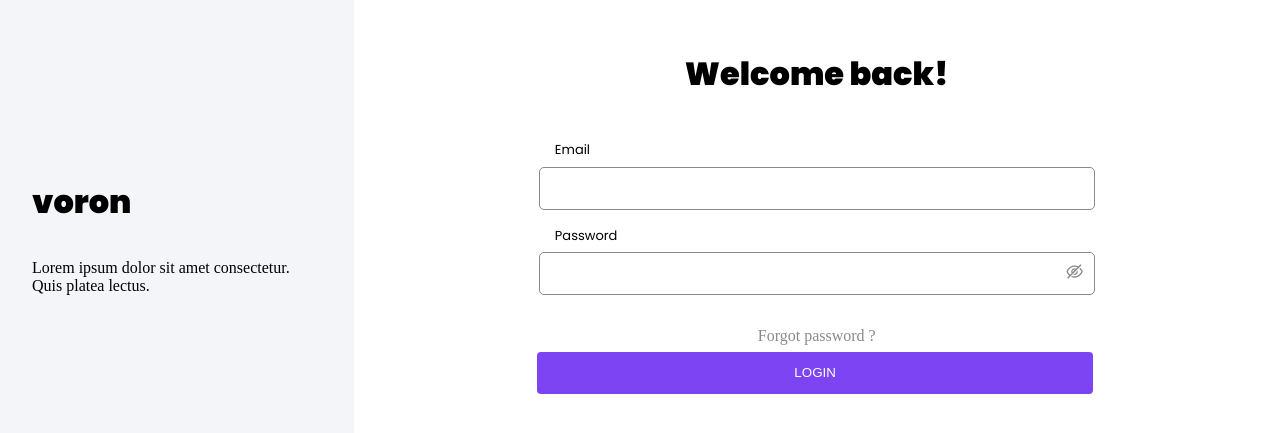
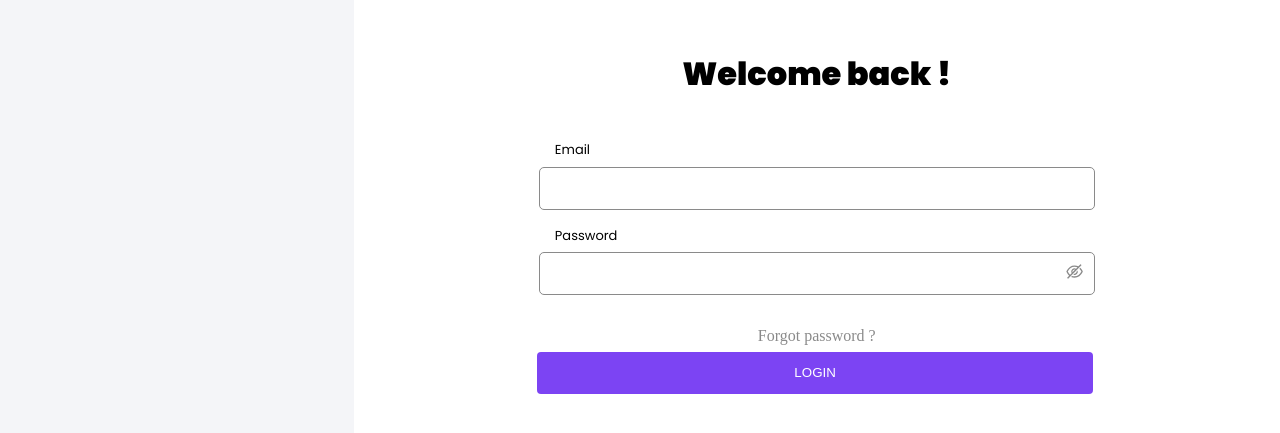
Before and after one commit to vrn-sh/erp, a React (Vite) app in the folder web/: page /login in a window 1280 px wide. Shown: the part 177-610 px from the top of the page. Built offline with nearby package versions, Linux system fonts and the light colour scheme.

Commit message:
fix(web): removing lorem-ipsum on login page

```diff
--- a/web/src/pages/Login/Login.tsx
+++ b/web/src/pages/Login/Login.tsx
@@ -74,21 +74,12 @@ export default function Login() {
 
     return (
         <section className="login-container">
-            <div className="login-text" id="login-text">
-                <div>
-                    <h2>voron</h2>
-                    <h1>{import.meta.env.VITE_REACT_APP_SLOGAN}</h1>
-                    <span className="no-bold">
-                        Lorem ipsum dolor sit amet consectetur. Quis platea
-                        lectus.
-                    </span>
-                </div>
-            </div>
+            <div className="login-text" id="login-text" />
 
             <div className="login-form" id="login-form">
                 <div className="wrapper">
                     <div className="form-wrapper">
-                        <h2>Welcome back!</h2>
+                        <h2>Welcome back !</h2>
 
                         <div className="form-group">
                             <label>Email</label>
```
